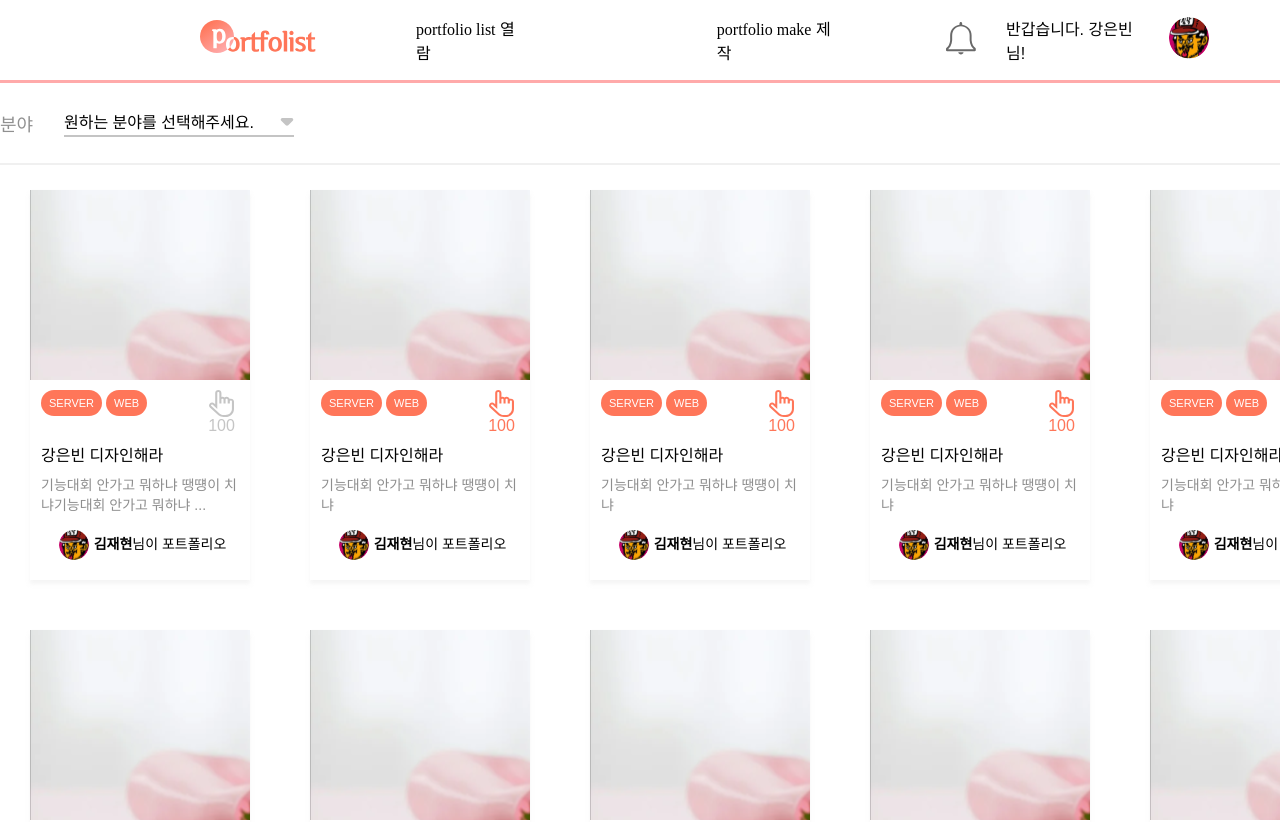
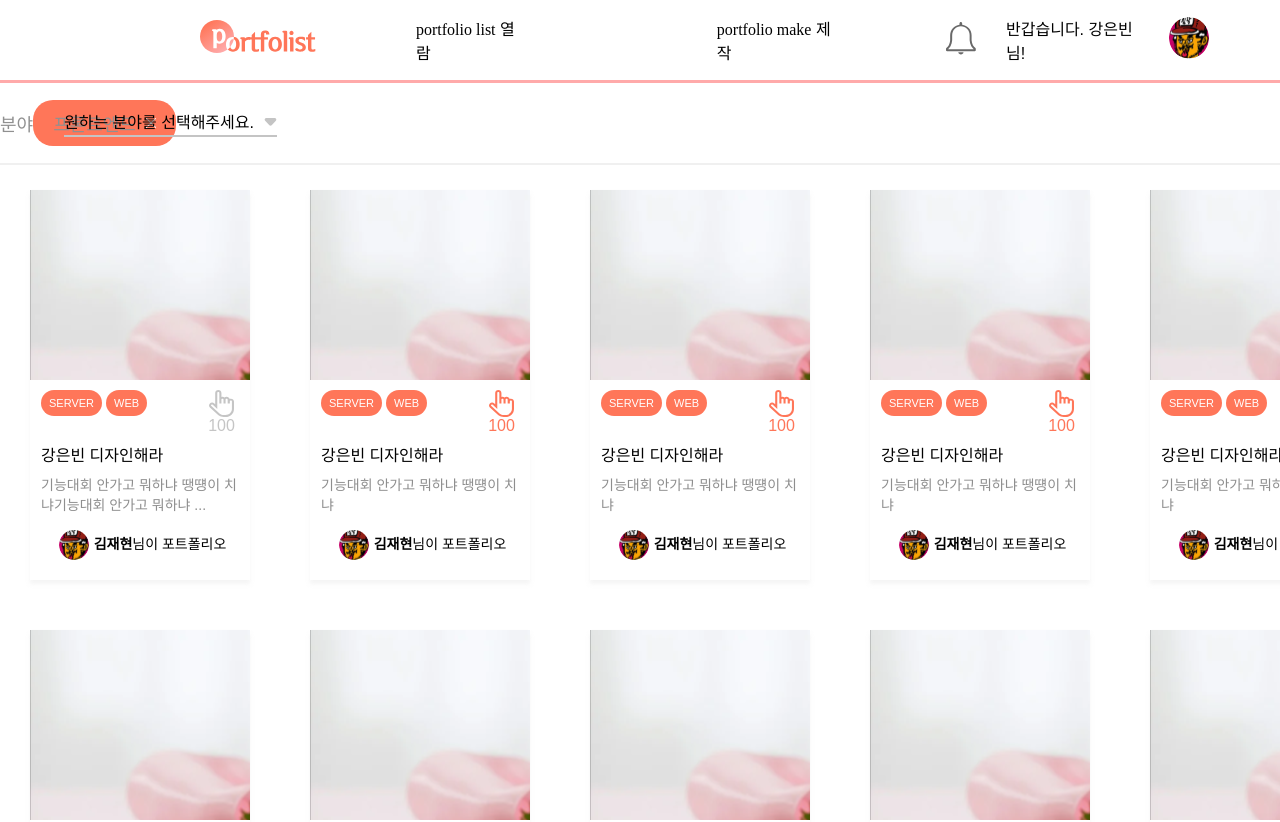
Before and after one commit to DSM-Portfolist/Portfolist-Front, a React (Create React App) app: page /portfolio-list in a window 1280 px wide. Shown: the top 822 px of the page. Built offline with nearby package versions, Linux system fonts and the light colour scheme.

Commit message:
[MODIFY] UI 수정

```diff
--- a/src/components/portfolioList/search/Search.tsx
+++ b/src/components/portfolioList/search/Search.tsx
@@ -1,5 +1,6 @@
 import React, { useState } from "react";
 import { NoSelectedArrow } from "../../../util/assets";
+import FieldItem from "./FieldItem";
 import FieldSelectItem from "./FieldSelectItem";
 import * as S from "./style";
 
@@ -7,6 +8,12 @@ const Search = () => {
   const [text, setText] = useState<string>("원하는 분야를 선택해주세요.");
   const [arrowSelect, setArrowSelect] = useState<boolean>(false);
   const [bottomLine, setBottomList] = useState<boolean>(false);
+
+  const field = [
+    {
+      field: "프론트엔드",
+    },
+  ];
 
   return (
     <S.SearchWrapper>
@@ -30,8 +37,12 @@ const Search = () => {
           </div>
           <FieldSelectItem arrowSelect={arrowSelect} setText={setText} />
         </div>
+        <S.FieldWrapper>
+          {field.map((field) => (
+            <FieldItem field={field.field} />
+          ))}
+        </S.FieldWrapper>
       </S.FieldSelectWrapper>
-      <S.FieldWrapper></S.FieldWrapper>
     </S.SearchWrapper>
   );
 };
--- a/src/components/portfolioList/search/style.ts
+++ b/src/components/portfolioList/search/style.ts
@@ -13,7 +13,6 @@ export const SearchWrapper = styled.div`
   .field-select {
     display: flex;
     flex-direction: column;
-    width: 60%;
     position: absolute;
     margin-left: 5%;
   }
```
